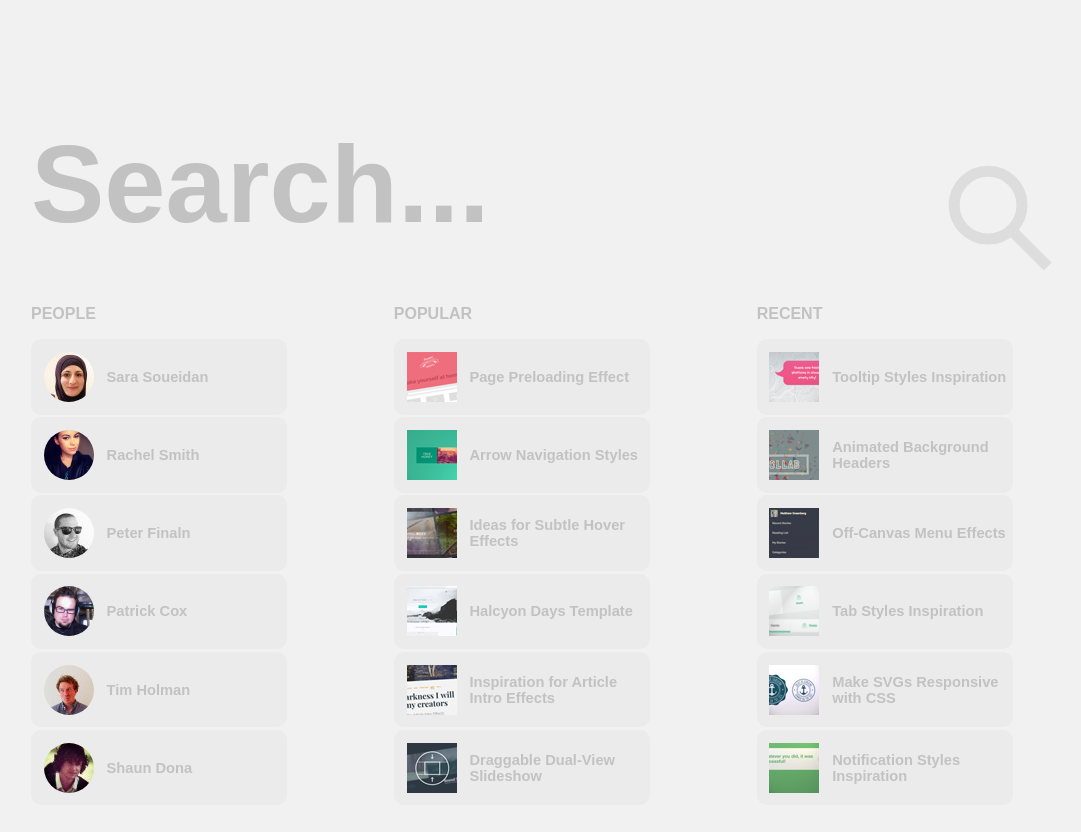
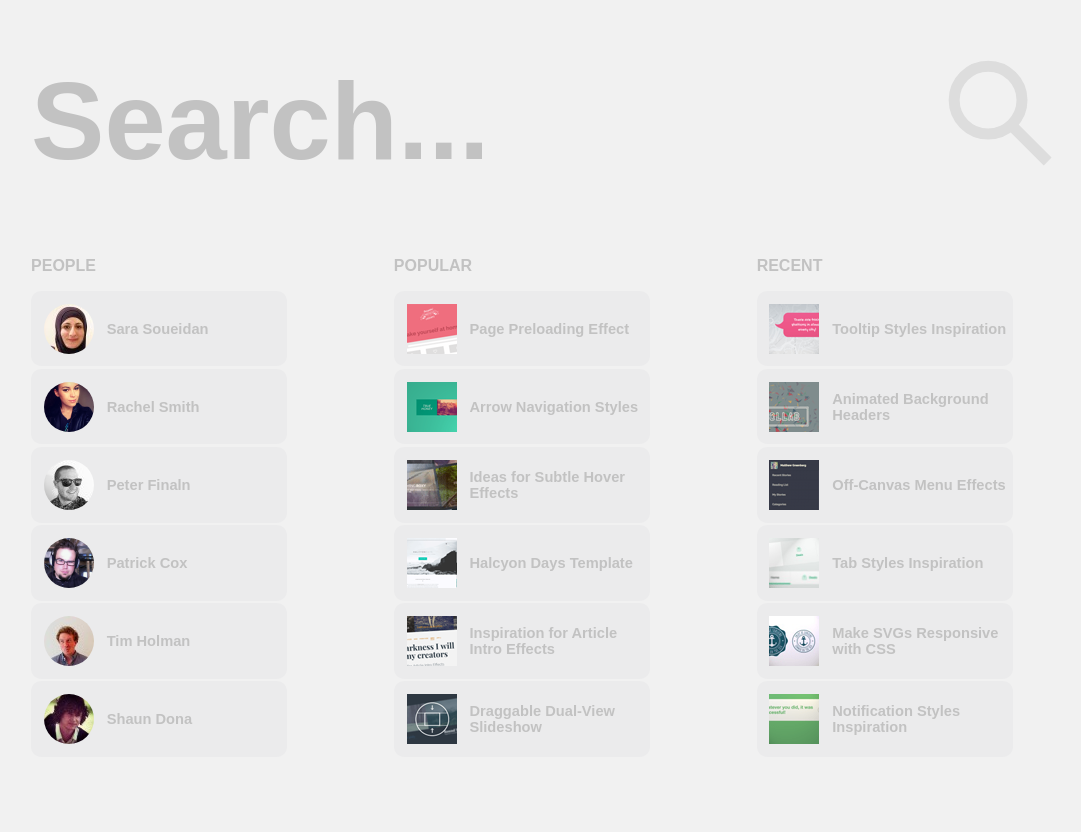
Before and after one commit to HlebBekesevich/HlebBekesevich.github.io, a plain HTML site: page huge-search/index.html in a window 1280 px wide. Shown: the whole page, without its empty margins (97-1178 px from the left). After the commit the page ends 800 px from the top, so only its background shows below. Drawn offline with Linux system fonts and the light colour scheme.

Commit message:
fixed huge-search

```diff
--- a/huge-search/css/style.css
+++ b/huge-search/css/style.css
@@ -8,24 +8,38 @@
 
 body {
 	background: #F1F1F1;
-	margin: 10%;
+}
+
+.content, .block, form{
+	display: block;
+	width: 90%;
+	margin: auto;
 }
 
 input {
-	height: 110px;
 	outline: 0;
 	border: 0;
 	display: inline-block;
+	font-size: 110px;
 }
 
 input[type="text"] {
 	font-weight: bold;
 	width: calc(100% - 110px);
-	font-size: 110px;
 	background: #F1F1F1;
 }
 
+form {
+	margin: 5% auto;
+	font-size: 0;
+}
+
+input[type="submit"]:hover {
+	cursor: pointer;
+	zoom: 95%;
+}
 input[type="submit"] {
+	height: 110px;
 	width: 110px;
 	background: url(../img/magnifier.svg);
 }
@@ -36,12 +50,6 @@ input:focus {
 
 input::-webkit-input-placeholder {
 	color: #c2c2c2;
-}
-
-form {
-	height: 110px;
-	font-size: 0;
-	margin-bottom: 5%;
 }
 
 div {
@@ -79,10 +87,6 @@ img {
 	margin: 5%;
 }
 
-.content, .block, form {
-	width: 100%;
-}
-
 .people img {
 	border-radius: 50%;
 }
```
Also changed, not shown: huge-search/index.html (+1 -1 lines).
